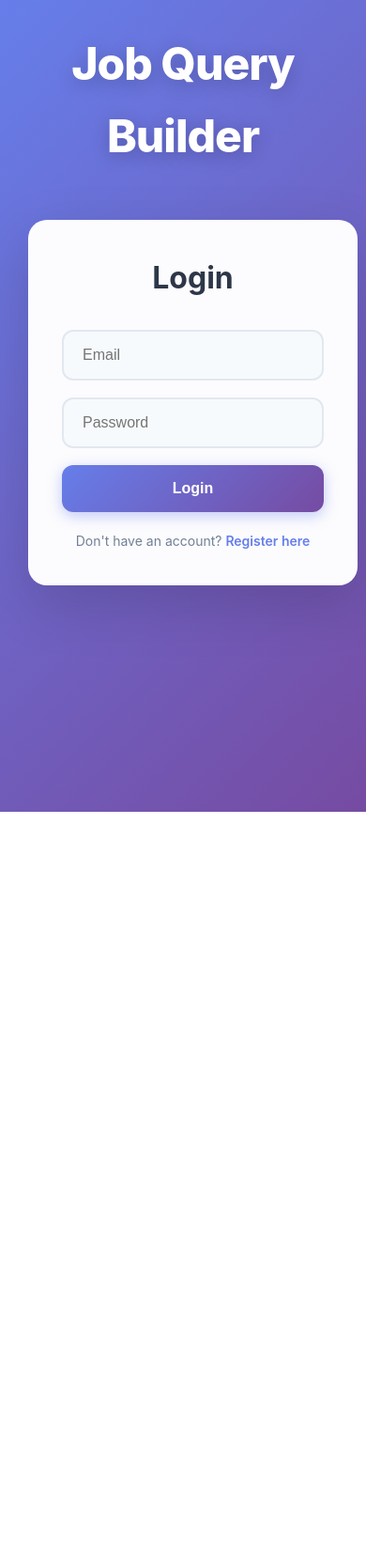
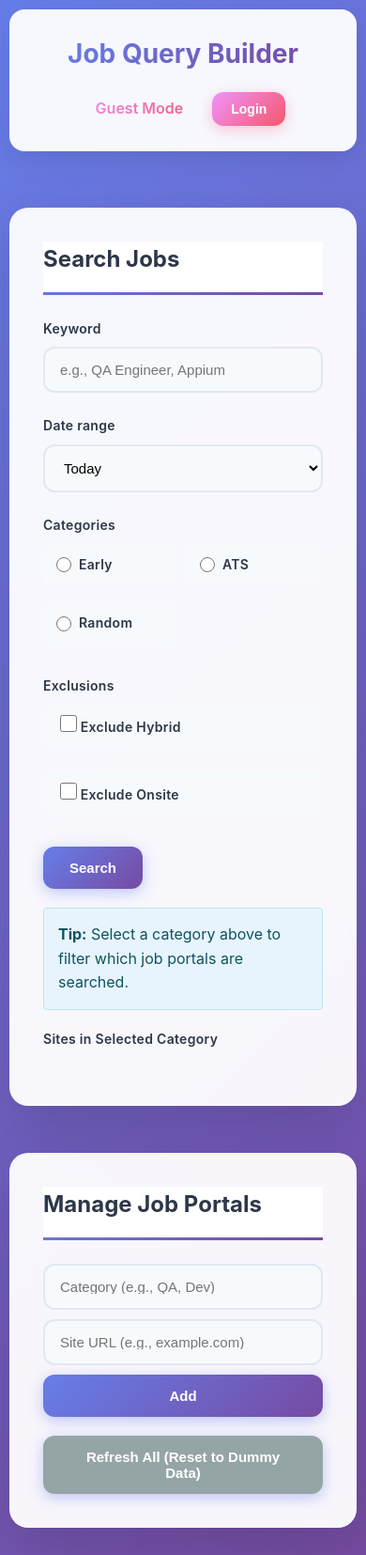
Before and after one commit to suwardhana/job-seeker-helper, a PHP site: page / in a window 390 px wide. Shown: the whole page at 94% size. Before the commit the page ends 864 px from the top, so only its background shows below. Run offline with PHP 8.4, Linux system fonts and the light colour scheme.

Commit message:
enable guest mode by default

```diff
--- a/index.html
+++ b/index.html
@@ -10,7 +10,7 @@
 <body>
   <main class="container">
     <!-- Auth Section -->
-    <div id="authSection" class="auth-section">
+    <div id="authSection" class="auth-section" style="display: none;">
       <h1>Job Query Builder</h1>
       <div class="auth-cards">
         <div class="card auth-card">
@@ -21,6 +21,7 @@
             <button type="submit">Login</button>
           </form>
           <p>Don't have an account? <a href="#" id="showRegister">Register here</a></p>
+          <p><a href="#" id="continueAsGuest" class="guest-link">Continue as Guest</a></p>
         </div>
 
         <div class="card auth-card" id="registerCard" style="display: none;">
@@ -32,6 +33,7 @@
             <button type="submit">Register</button>
           </form>
           <p>Already have an account? <a href="#" id="showLogin">Login here</a></p>
+          <p><a href="#" id="continueAsGuest2" class="guest-link">Continue as Guest</a></p>
         </div>
       </div>
     </div>
@@ -46,7 +48,6 @@
         </div>
       </div>
 
-      <div class="cards-container"></div>
       <!-- Search Card -->
       <div class="card search-card">
         <h2>Search Jobs</h2>
@@ -108,10 +109,9 @@
 
         <button id="refreshAll" type="button">Refresh All (Reset to Dummy Data)</button>
       </div>
-    </div>
 
-    <!-- Debug -->
-    <section class="debug" id="debug" aria-live="polite"></section>
+      <!-- Debug -->
+      <section class="debug" id="debug" aria-live="polite"></section>
     </div>
   </main>
 
--- a/script.js
+++ b/script.js
@@ -2,6 +2,8 @@
 let selectedCategory = null;
 let userToken = null;
 let currentUser = null;
+let guestMode = false;
+let guestPortals = [];
 
 // API Configuration
 const API_BASE = './backend'; // Adjust this path based on your setup
@@ -15,10 +17,14 @@ function init() {
   currentUser = JSON.parse(localStorage.getItem('currentUser') || 'null');
 
   if (userToken && currentUser) {
+    guestMode = false;
     showApp();
     loadPortals();
   } else {
-    showAuth();
+    // Default to guest mode - show app with data.json
+    guestMode = true;
+    showApp(true);
+    loadGuestData();
   }
 
   setupEventListeners();
@@ -31,11 +37,20 @@ function setupEventListeners() {
   document.getElementById('showRegister').addEventListener('click', showRegisterForm);
   document.getElementById('showLogin').addEventListener('click', showLoginForm);
   document.getElementById('logoutBtn').addEventListener('click', handleLogout);
+  document.getElementById('continueAsGuest').addEventListener('click', handleContinueAsGuest);
+  document.getElementById('continueAsGuest2').addEventListener('click', handleContinueAsGuest);
 
   // App event listeners
   document.getElementById('addForm').addEventListener('submit', handleAddPortal);
   document.getElementById('refreshAll').addEventListener('click', handleRefreshAll);
   document.getElementById('searchForm').addEventListener('submit', handleSearch);
+}
+
+function handleContinueAsGuest(e) {
+  e.preventDefault();
+  guestMode = true;
+  showApp(true);
+  loadGuestData();
 }
 
 // Authentication functions
@@ -58,10 +73,11 @@ async function handleLogin(e) {
     if (response.ok) {
       userToken = data.token;
       currentUser = data.user;
+      guestMode = false;
       localStorage.setItem('userToken', userToken);
       localStorage.setItem('currentUser', JSON.stringify(currentUser));
 
-      showApp();
+      showApp(false);
       loadPortals();
     } else {
       alert(data.error || 'Login failed');
@@ -78,12 +94,23 @@ async function handleRegister(e) {
   const password = document.getElementById('registerPassword').value;
 
   try {
+    // Include guest portals data if in guest mode
+    const requestBody = {
+      name,
+      email,
+      password
+    };
+
+    if (guestMode && guestPortals.length > 0) {
+      requestBody.portals = guestPortals;
+    }
+
     const response = await fetch(`${API_BASE}/register`, {
       method: 'POST',
       headers: {
         'Content-Type': 'application/json'
       },
-      body: JSON.stringify({ name, email, password })
+      body: JSON.stringify(requestBody)
     });
 
     const data = await response.json();
@@ -101,11 +128,19 @@ async function handleRegister(e) {
 }
 
 function handleLogout() {
+  if (guestMode) {
+    // In guest mode, this button acts as "Login"
+    showAuth();
+  } else {
+    // Normal logout
     userToken = null;
     currentUser = null;
+    guestMode = true;
     localStorage.removeItem('userToken');
     localStorage.removeItem('currentUser');
-  showAuth();
+    showApp(true);
+    loadGuestData();
+  }
 }
 
 function showAuth() {
@@ -113,10 +148,17 @@ function showAuth() {
   document.getElementById('appSection').style.display = 'none';
 }
 
-function showApp() {
+function showApp(isGuest = false) {
   document.getElementById('authSection').style.display = 'none';
-  document.getElementById('appSection').style.display = 'block';
+  document.getElementById('appSection').style.display = 'grid';
+
+  if (isGuest) {
+    document.getElementById('userName').textContent = 'Guest Mode';
+    document.getElementById('logoutBtn').textContent = 'Login';
+  } else {
     document.getElementById('userName').textContent = currentUser.name;
+    document.getElementById('logoutBtn').textContent = 'Logout';
+  }
 }
 
 function showRegisterForm() {
@@ -154,8 +196,33 @@ async function apiCall(endpoint, options = {}) {
   return data;
 }
 
+// Load guest data from data.json
+async function loadGuestData() {
+  try {
+    const response = await fetch('./data.json');
+    const data = await response.json();
+
+    // Convert data.json format to portal format
+    guestPortals = data.map((item, index) => ({
+      id: index + 1,
+      category: item.category,
+      link: item.site_url
+    }));
+
+    renderCategories(guestPortals);
+  } catch (error) {
+    console.error('Failed to load guest data:', error);
+    alert('Failed to load data: ' + error.message);
+  }
+}
+
 // Portal management functions
 async function loadPortals() {
+  if (guestMode) {
+    loadGuestData();
+    return;
+  }
+
   try {
     const portals = await apiCall('/portals');
     renderCategories(portals);
@@ -167,6 +234,16 @@ async function loadPortals() {
 
 async function handleAddPortal(e) {
   e.preventDefault();
+
+  // Check if user is in guest mode
+  if (guestMode) {
+    const shouldRegister = confirm('You need to register to add custom portals. Would you like to register now? Your current data will be saved.');
+    if (shouldRegister) {
+      showRegisterForm();
+    }
+    return;
+  }
+
   const category = document.getElementById('category').value.trim();
   const link = document.getElementById('site_url').value.trim();
 
@@ -188,6 +265,11 @@ async function handleAddPortal(e) {
 }
 
 async function editSite(id, currentUrl) {
+  if (guestMode) {
+    alert('Please register to edit portals. Your current data will be saved when you register.');
+    return;
+  }
+
   const newUrl = prompt('Edit site URL:', currentUrl);
   if (newUrl && newUrl.trim() !== currentUrl) {
     try {
@@ -204,6 +286,11 @@ async function editSite(id, currentUrl) {
 }
 
 async function deleteSite(id) {
+  if (guestMode) {
+    alert('Please register to delete portals. Your current data will be saved when you register.');
+    return;
+  }
+
   if (confirm('Delete this site?')) {
     try {
       await apiCall(`/portals/${id}`, {
@@ -218,7 +305,14 @@ async function deleteSite(id) {
 }
 
 async function handleRefreshAll() {
-  if (confirm('This will delete all your portals. Are you sure?')) {
+  if (guestMode) {
+    if (confirm('This will reload data from data.json. Continue?')) {
+      loadGuestData();
+    }
+    return;
+  }
+
+  if (confirm('This will delete all your portals and reload from data.json. Are you sure?')) {
     try {
       // Get all portals and delete them
       const portals = await apiCall('/portals');
@@ -226,18 +320,15 @@ async function handleRefreshAll() {
         await apiCall(`/portals/${portal.id}`, { method: 'DELETE' });
       }
 
-      // Add some default portals
-      const defaultPortals = [
-        { category: 'QA', link: 'indeed.com' },
-        { category: 'QA', link: 'linkedin.com' },
-        { category: 'Dev', link: 'stackoverflow.com/jobs' },
-        { category: 'Dev', link: 'github.com/jobs' }
-      ];
+      // Load data from data.json
+      const response = await fetch('./data.json');
+      const data = await response.json();
 
-      for (const portal of defaultPortals) {
+      // Add portals from data.json
+      for (const item of data) {
         await apiCall('/portals', {
           method: 'POST',
-          body: JSON.stringify(portal)
+          body: JSON.stringify({ category: item.category, link: item.site_url })
         });
       }
 
@@ -317,6 +408,24 @@ function handleSearch(e) {
   }
 
   // Get sites for selected category
+  const portals = guestMode ? guestPortals : null;
+
+  if (guestMode) {
+    const sites = portals
+      .filter(p => p.category === selectedCategory)
+      .map(p => p.link);
+
+    const query = buildGoogleQuery({
+      keyword,
+      dateRange,
+      sites,
+      excludeHybrid,
+      excludeOnsite
+    });
+
+    showDebug(query);
+    openGoogleSearch(query);
+  } else {
     apiCall('/portals').then(portals => {
       const sites = portals
         .filter(p => p.category === selectedCategory)
@@ -335,6 +444,7 @@ function handleSearch(e) {
     }).catch(error => {
       alert('Failed to get portals for search: ' + error.message);
     });
+  }
 }
 
 function buildGoogleQuery({ keyword, dateRange, sites, excludeHybrid, excludeOnsite }) {
--- a/styles.css
+++ b/styles.css
@@ -177,16 +177,35 @@ body {
   text-decoration: underline;
 }
 
+.auth-card .guest-link {
+  display: inline-block;
+  margin-top: 10px;
+  padding: 8px 16px;
+  background: linear-gradient(135deg, rgba(102, 126, 234, 0.1) 0%, rgba(118, 75, 162, 0.1) 100%);
+  border-radius: 8px;
+  font-weight: 600;
+  transition: all 0.3s ease;
+}
+
+.auth-card .guest-link:hover {
+  background: linear-gradient(135deg, rgba(102, 126, 234, 0.2) 0%, rgba(118, 75, 162, 0.2) 100%);
+  text-decoration: none;
+  transform: translateY(-2px);
+}
+
 /* Main app styles */
-.cards-container {
+.app-section {
   display: grid;
   grid-template-columns: 1fr 1fr;
   gap: 30px;
-  margin-bottom: 30px;
 }
 
-@media (max-width: 768px) {
-  .cards-container {
+.header {
+  grid-column: 1 / -1;
+}
+
+@media (max-width: 968px) {
+  .app-section {
     grid-template-columns: 1fr;
   }
 }
@@ -246,34 +265,36 @@ body {
 
 /* Category picker */
 .picker {
-  display: flex;
-  flex-direction: column;
-  gap: 10px;
+  display: grid;
+  grid-template-columns: repeat(auto-fill, minmax(120px, 1fr));
+  gap: 8px;
 }
 
 .picker label {
   display: flex;
   align-items: center;
-  gap: 12px;
+  gap: 8px;
   cursor: pointer;
-  padding: 12px 16px;
-  border-radius: 12px;
+  padding: 10px 12px;
+  border-radius: 10px;
   transition: all 0.3s ease;
   background: #f7fafc;
   border: 2px solid transparent;
+  font-size: 14px;
 }
 
 .picker label:hover {
   background: linear-gradient(135deg, rgba(102, 126, 234, 0.1) 0%, rgba(118, 75, 162, 0.1) 100%);
   border-color: #667eea;
-  transform: translateX(5px);
 }
 
 .picker input[type="radio"] {
-  width: 20px;
-  height: 20px;
+  width: 16px;
+  height: 16px;
   accent-color: #667eea;
   cursor: pointer;
+  margin: 0;
+  flex-shrink: 0;
 }
 
 /* Exclusions */
@@ -392,15 +413,30 @@ body {
   gap: 10px;
   margin-bottom: 20px;
   flex-wrap: wrap;
+  align-items: stretch;
 }
 
 #addForm input {
   flex: 1;
   min-width: 200px;
+  padding: 14px 16px;
+  border: 2px solid #e2e8f0;
+  border-radius: 12px;
+  font-size: 15px;
+  transition: all 0.3s ease;
+  background: #f7fafc;
+}
+
+#addForm input:focus {
+  outline: none;
+  border-color: #667eea;
+  box-shadow: 0 0 0 4px rgba(102, 126, 234, 0.1);
+  background: white;
 }
 
 #addForm button {
   white-space: nowrap;
+  padding: 14px 28px;
 }
 
 #refreshAll {
@@ -435,6 +471,7 @@ body {
   font-family: monospace;
   white-space: pre-wrap;
   display: none;
+  grid-column: 1 / -1;
 }
 
 .debug.active {
```
Also changed, not shown: backend/index.php (+14 -0 lines). Lines whose indentation alone changed are shown as unchanged.
